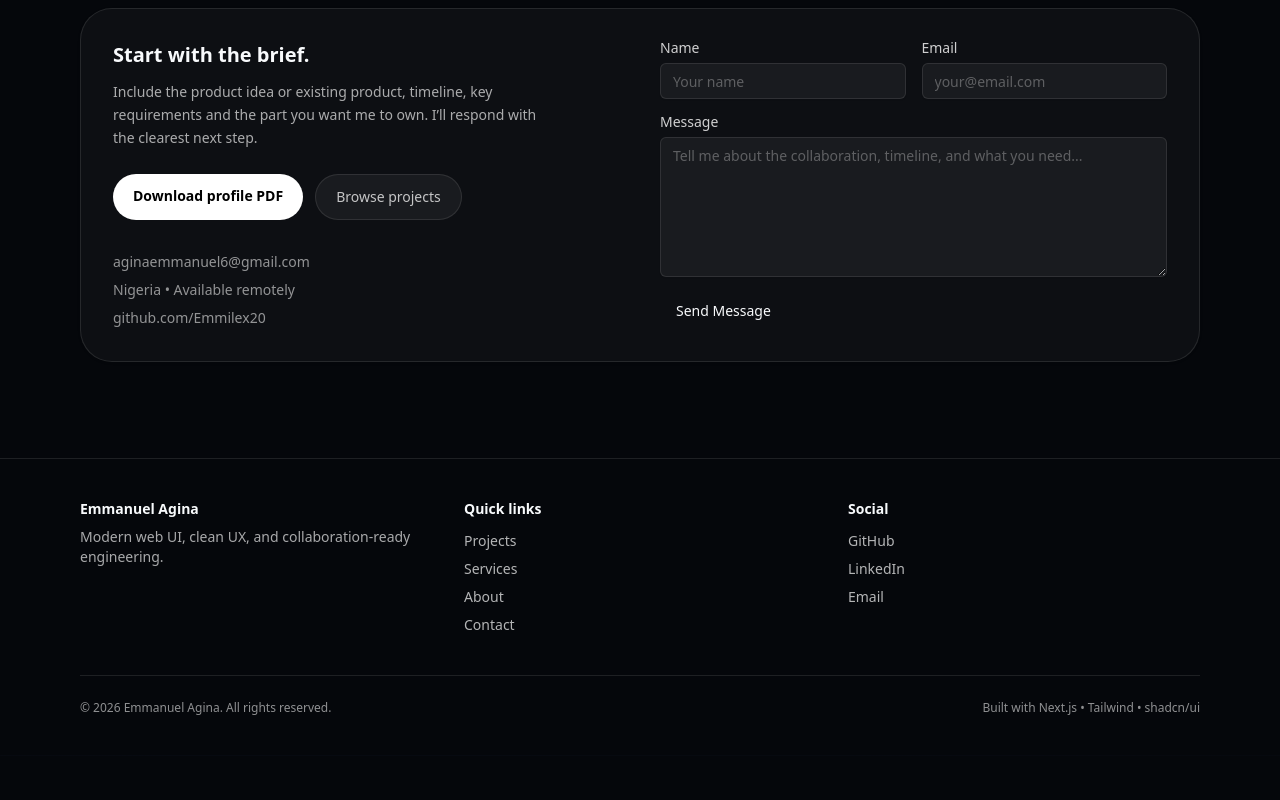
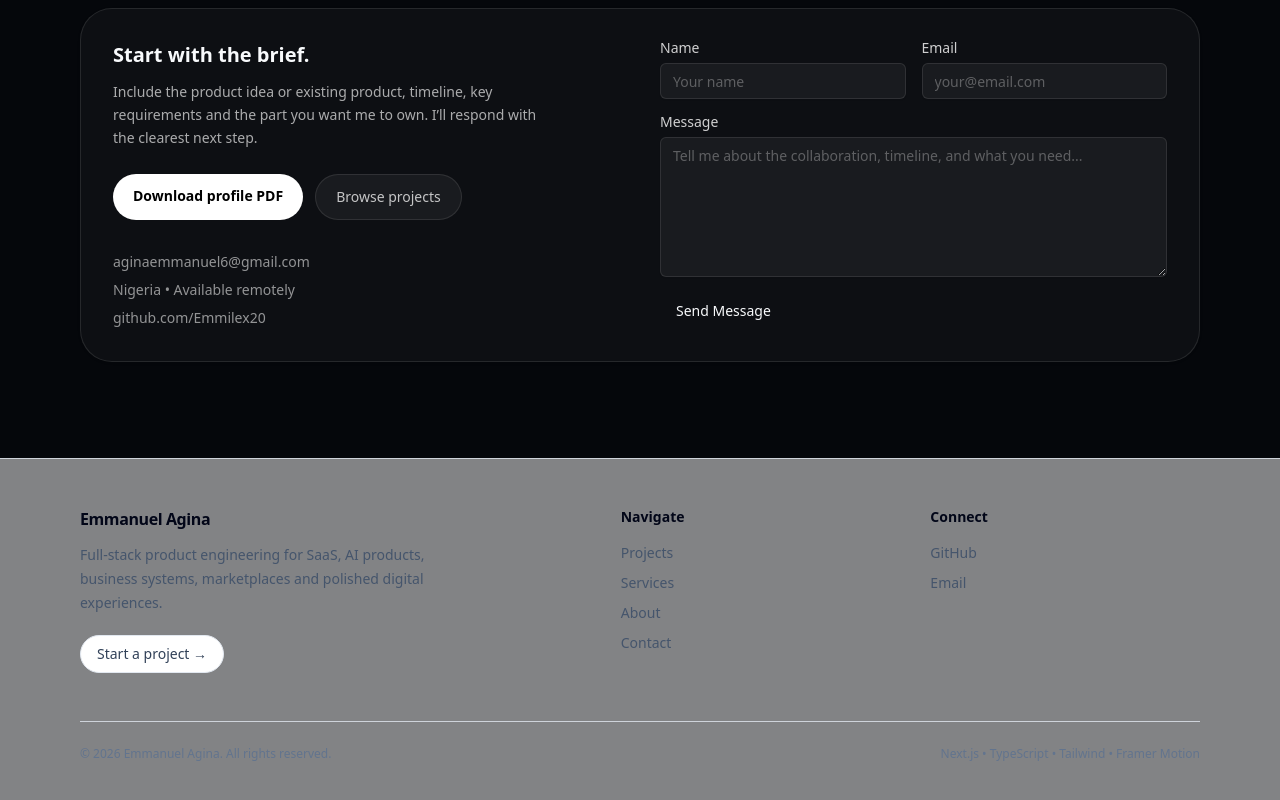
Before and after one commit to Emmilex20/portfolio-personal, a Next.js app: page / in a window 1280 px wide. Shown: the part 5991-6791 px from the top of the page. Before the commit the page ends 6747 px from the top, so only its background shows below. Built offline with nearby package versions, Linux system fonts and the light colour scheme; no server answers.

Commit message:
style: modernize footer and remove placeholder social link

```diff
--- a/src/components/footer.tsx
+++ b/src/components/footer.tsx
@@ -2,56 +2,56 @@ import Link from "next/link";
 
 export default function Footer() {
   return (
-    <footer className="border-t border-white/10 bg-background/40">
-      <div className="mx-auto max-w-6xl px-4 py-10">
-        <div className="grid gap-8 md:grid-cols-3">
+    <footer className="border-t border-slate-200/80 bg-white/50 dark:border-white/10 dark:bg-slate-950/40">
+      <div className="mx-auto max-w-6xl px-4 py-12">
+        <div className="grid gap-10 md:grid-cols-[1.3fr_.7fr_.7fr]">
           <div>
-            <div className="text-sm font-semibold">Emmanuel Agina</div>
-            <p className="mt-2 text-sm text-white/65">
-              Modern web UI, clean UX, and collaboration-ready engineering.
+            <div className="text-base font-semibold tracking-tight text-slate-950 dark:text-white">
+              Emmanuel Agina
+            </div>
+            <p className="mt-3 max-w-sm text-sm leading-6 text-slate-600 dark:text-white/60">
+              Full-stack product engineering for SaaS, AI products, business systems, marketplaces and polished digital experiences.
             </p>
+            <a
+              href="/#contact"
+              className="mt-5 inline-flex rounded-full border border-slate-200 bg-white px-4 py-2 text-sm font-medium text-slate-700 transition hover:-translate-y-0.5 hover:border-slate-300 hover:text-slate-950 dark:border-white/10 dark:bg-white/5 dark:text-white/75 dark:hover:bg-white/10 dark:hover:text-white"
+            >
+              Start a project →
+            </a>
           </div>
 
           <div>
-            <div className="text-sm font-semibold">Quick links</div>
-            <div className="mt-3 grid gap-2 text-sm text-white/70">
-              <Link href="/projects" className="hover:text-slate-900 dark:hover:text-white">
+            <div className="text-sm font-semibold text-slate-950 dark:text-white">Navigate</div>
+            <div className="mt-4 grid gap-2.5 text-sm text-slate-600 dark:text-white/65">
+              <Link href="/projects" className="transition hover:text-slate-950 dark:hover:text-white">
                 Projects
               </Link>
-              <a href="/#services" className="hover:text-slate-900 dark:hover:text-white">
+              <a href="/#services" className="transition hover:text-slate-950 dark:hover:text-white">
                 Services
               </a>
-              <a href="/#about" className="hover:text-slate-900 dark:hover:text-white">
+              <a href="/#about" className="transition hover:text-slate-950 dark:hover:text-white">
                 About
               </a>
-              <a href="/#contact" className="hover:text-slate-900 dark:hover:text-white">
+              <a href="/#contact" className="transition hover:text-slate-950 dark:hover:text-white">
                 Contact
               </a>
             </div>
           </div>
 
           <div>
-            <div className="text-sm font-semibold">Social</div>
-            <div className="mt-3 grid gap-2 text-sm text-white/70">
+            <div className="text-sm font-semibold text-slate-950 dark:text-white">Connect</div>
+            <div className="mt-4 grid gap-2.5 text-sm text-slate-600 dark:text-white/65">
               <a
                 href="https://github.com/Emmilex20"
                 target="_blank"
                 rel="noreferrer"
-                className="hover:text-slate-900 dark:hover:text-white"
+                className="transition hover:text-slate-950 dark:hover:text-white"
               >
                 GitHub
               </a>
               <a
-                href="https://www.linkedin.com/"
-                target="_blank"
-                rel="noreferrer"
-                className="hover:text-slate-900 dark:hover:text-white"
-              >
-                LinkedIn
-              </a>
-              <a
                 href="mailto:aginaemmanuel6@gmail.com"
-                className="hover:text-slate-900 dark:hover:text-white"
+                className="transition hover:text-slate-950 dark:hover:text-white"
               >
                 Email
               </a>
@@ -59,9 +59,9 @@ export default function Footer() {
           </div>
         </div>
 
-        <div className="mt-10 flex flex-wrap items-center justify-between gap-3 border-t border-white/10 pt-6 text-xs text-white/55">
+        <div className="mt-12 flex flex-wrap items-center justify-between gap-3 border-t border-slate-200/80 pt-6 text-xs text-slate-500 dark:border-white/10 dark:text-white/45">
           <span>© {new Date().getFullYear()} Emmanuel Agina. All rights reserved.</span>
-          <span>Built with Next.js • Tailwind • shadcn/ui</span>
+          <span>Next.js • TypeScript • Tailwind • Framer Motion</span>
         </div>
       </div>
     </footer>
```
